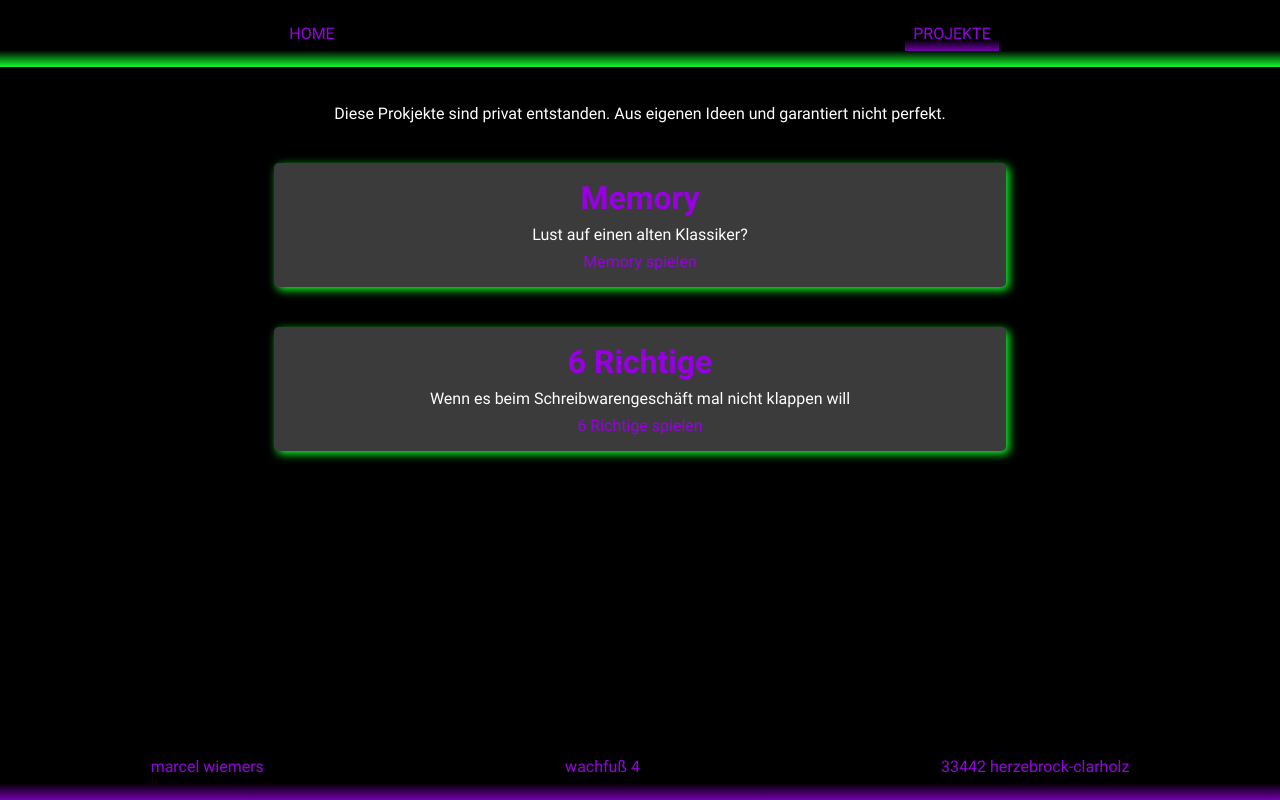
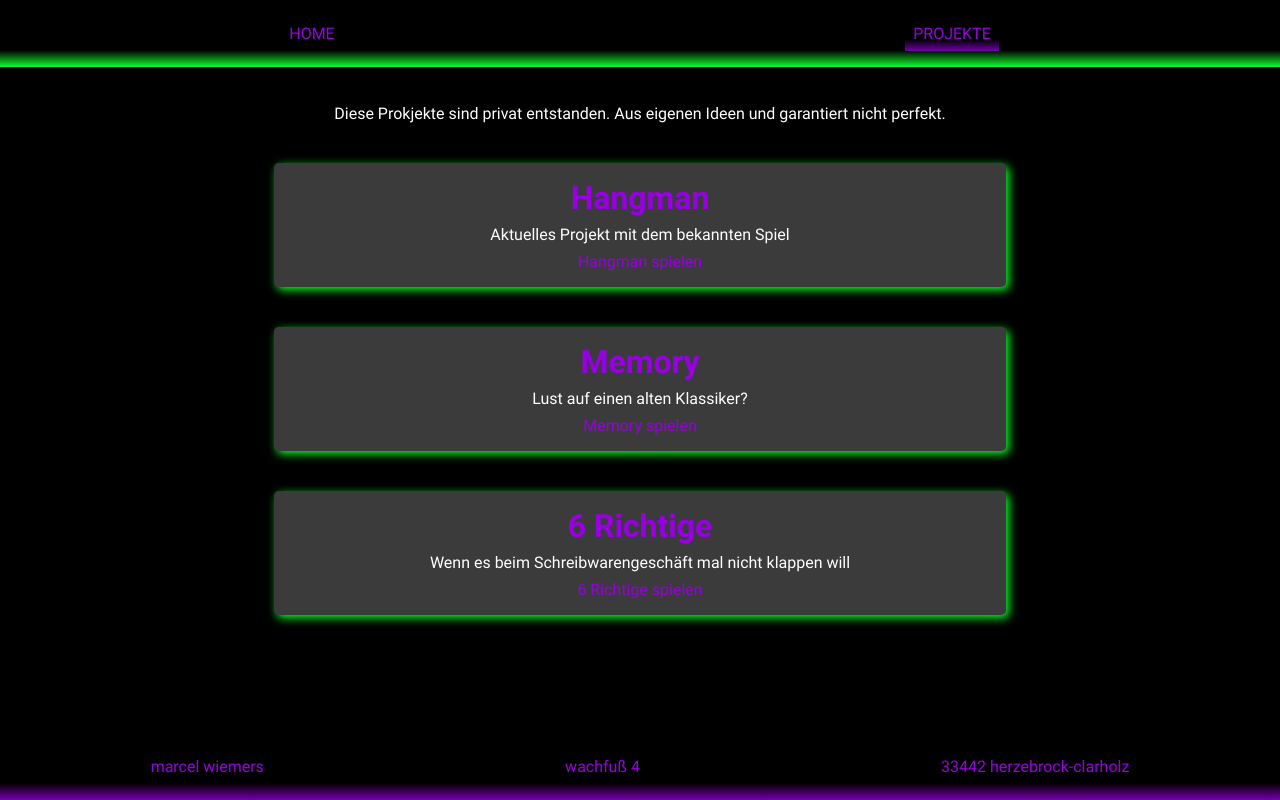
Before and after one commit to m-wiemers/klebauter, a Next.js app: page /projekte in a window 1280 px wide. Built offline with nearby package versions, Linux system fonts and the light colour scheme.

Commit message:
feat: hangman

```diff
--- a/pages/index.tsx
+++ b/pages/index.tsx
@@ -1,4 +1,3 @@
-import React from 'react';
 import Spacer from '../helpers/Spacer';
 import Card from '../components/Card';
 
--- a/pages/projekte.tsx
+++ b/pages/projekte.tsx
@@ -9,6 +9,12 @@ const Projects = () => {
         nicht perfekt.
       </p>
       <Spacer Height="2rem" />
+      <Card
+        headline="Hangman"
+        text="Aktuelles Projekt mit dem bekannten Spiel"
+        link="https://hangman.klebauter.de"
+        linkText="Hangman spielen"
+      />
       <Card
         headline="Memory"
         text="Lust auf einen alten Klassiker?"
```
Also changed, not shown: 1 other file (tests, documents, lock files or other folders).
